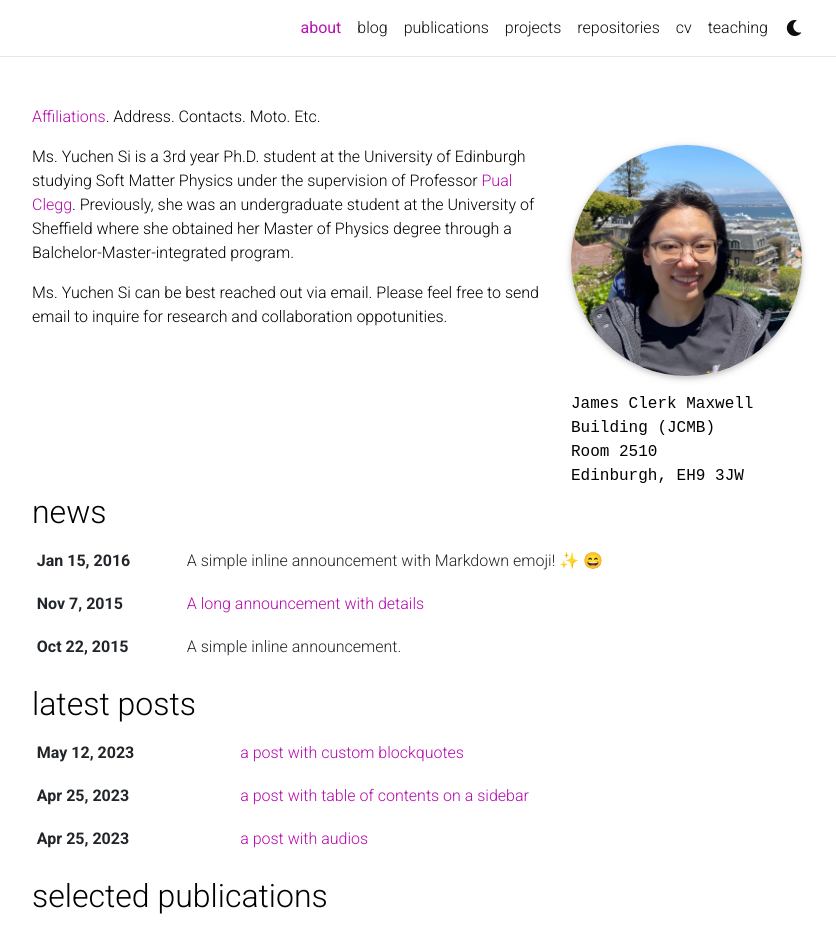
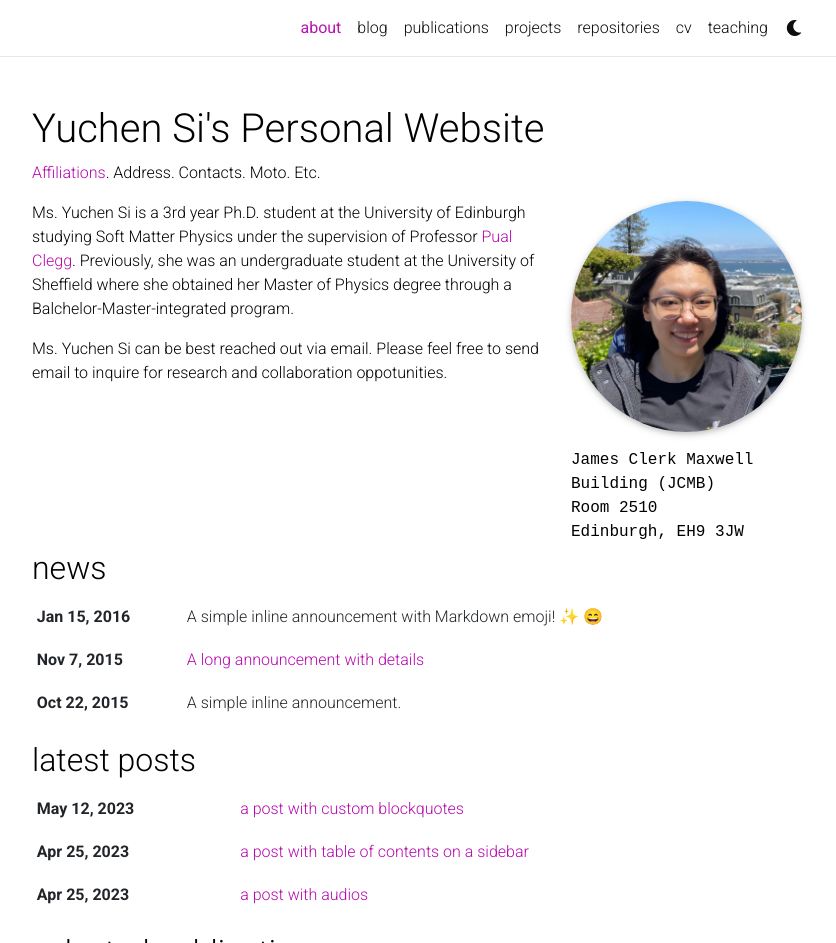
Before and after one commit to youcanseee/youcanseee.github.io, a Jekyll site: the page built from _pages/about.md, in a window 1280 px wide and 1173 px high, cut to the strip 0-943 px from the top of the window. Shown: the whole strip, without its empty margins (223-1059 px from the left). Built offline with Jekyll 4.4.1, drawn with Linux system fonts in a browser that asks for light colours; full-size pictures stand in for the smaller copies a plugin makes; emoji names are drawn with the system emoji font; comment, search, counter and statistics services are not loaded; a style sheet for code colours, icons or effects is not loaded; some of the changed text lies outside the part shown.

Commit message:
website update

```diff
--- a/_config.yml
+++ b/_config.yml
@@ -2,10 +2,10 @@
 # Site settings
 # -----------------------------------------------------------------------------
 
-title: # the website title (if blank, full name will be used instead)
+title: Yuchen Si's Personal Website # the website title (if blank, full name will be used instead)
 first_name: Yuchen
 middle_name:
-last_name: Si (司宇晨)
+last_name: Si
 email: yuchen.si@ed.ac.uk
 description: > # the ">" symbol means to ignore newlines until "footer_text:"
   A simple, whitespace theme for academics. Based on [*folio](https://github.com/bogoli/-folio) design.
@@ -15,11 +15,11 @@ footer_text: >
 keywords: jekyll, jekyll-theme, academic-website, portfolio-website  # add your own keywords or leave empty
 
 lang: en # the language of your site (for example: en, fr, cn, ru, etc.)
-icon: 🪬  # the emoji used as the favicon (alternatively, provide image name in /assets/img/)
+icon: 🪬 # the emoji used as the favicon (alternatively, provide image name in /assets/img/)
 
-url: https://youcanseee.github.io # the base hostname & protocol for your site
-baseurl: /al-folio # the subpath of your site, e.g. /blog/
-last_updated: true # set to true if you want to display last updated in the footer
+url: https://alshedivat.github.io # the base hostname & protocol for your site
+baseurl: # the subpath of your site, e.g. /blog/
+last_updated: false # set to true if you want to display last updated in the footer
 impressum_path:  # set to path to include impressum link in the footer, use the same path as permalink in a page, helps to conform with EU GDPR
 
 # -----------------------------------------------------------------------------
@@ -75,7 +75,6 @@ gitlab_username: # your GitLab user name
 twitter_username: # your Twitter handle
 mastodon_username: # your mastodon instance+username in the format instance.tld/@username
 linkedin_username: # your LinkedIn user name
-scholar_userid: # your Google Scholar ID
 semanticscholar_id: # your Semantic Scholar ID
 whatsapp_number: # your WhatsApp number (full phone number in international format. Omit any zeroes, brackets, or dashes when adding the phone number in international format.)
 orcid_id: # your ORCID ID
@@ -390,6 +389,7 @@ masonry:
   version: "4.2.2"
   integrity: "sha256-Nn1q/fx0H7SNLZMQ5Hw5JLaTRZp0yILA/FRexe19VdI="
   integrity: "sha256-Nn1q/fx0H7SNLZMQ5Hw5JLaTRZp0yILA/FRexe19VdI="
+  integrity: "sha256-Nn1q/fx0H7SNLZMQ5Hw5JLaTRZp0yILA/FRexe19VdI="
 mdb:
   version: "4.20.0"
   integrity:
```
